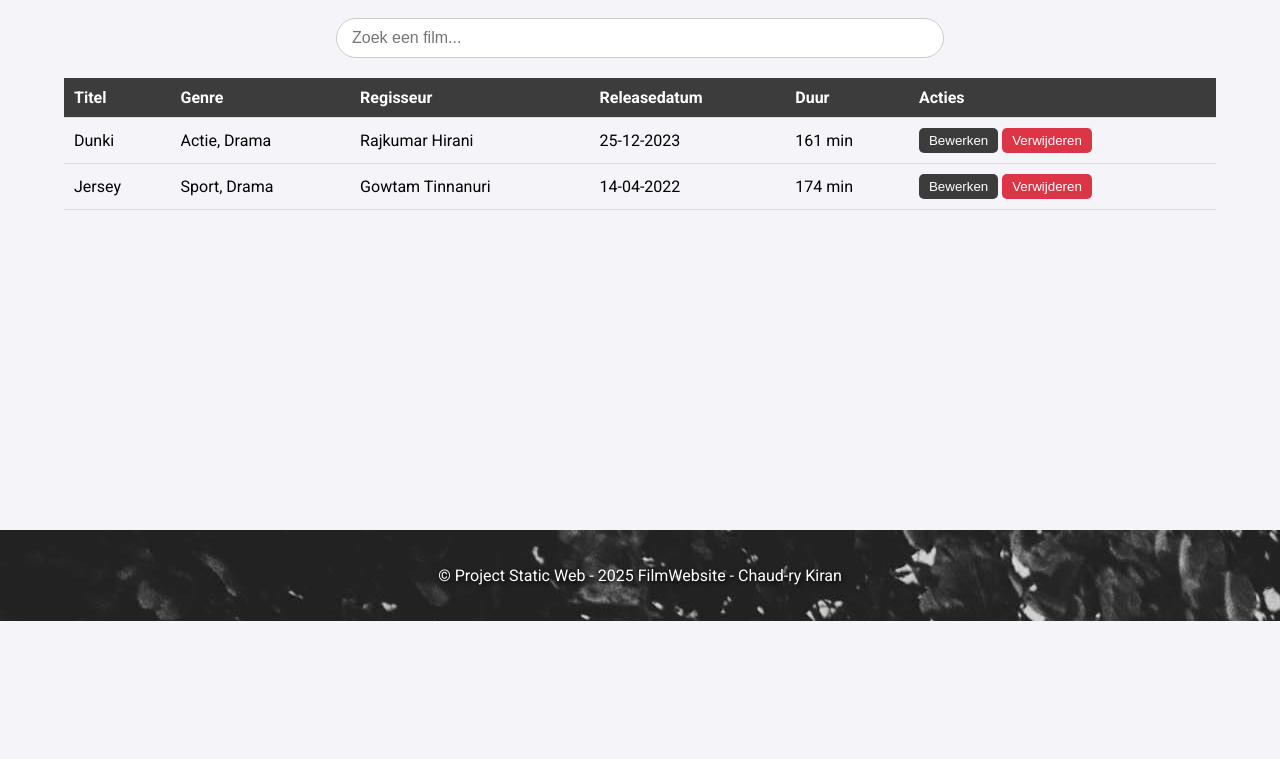
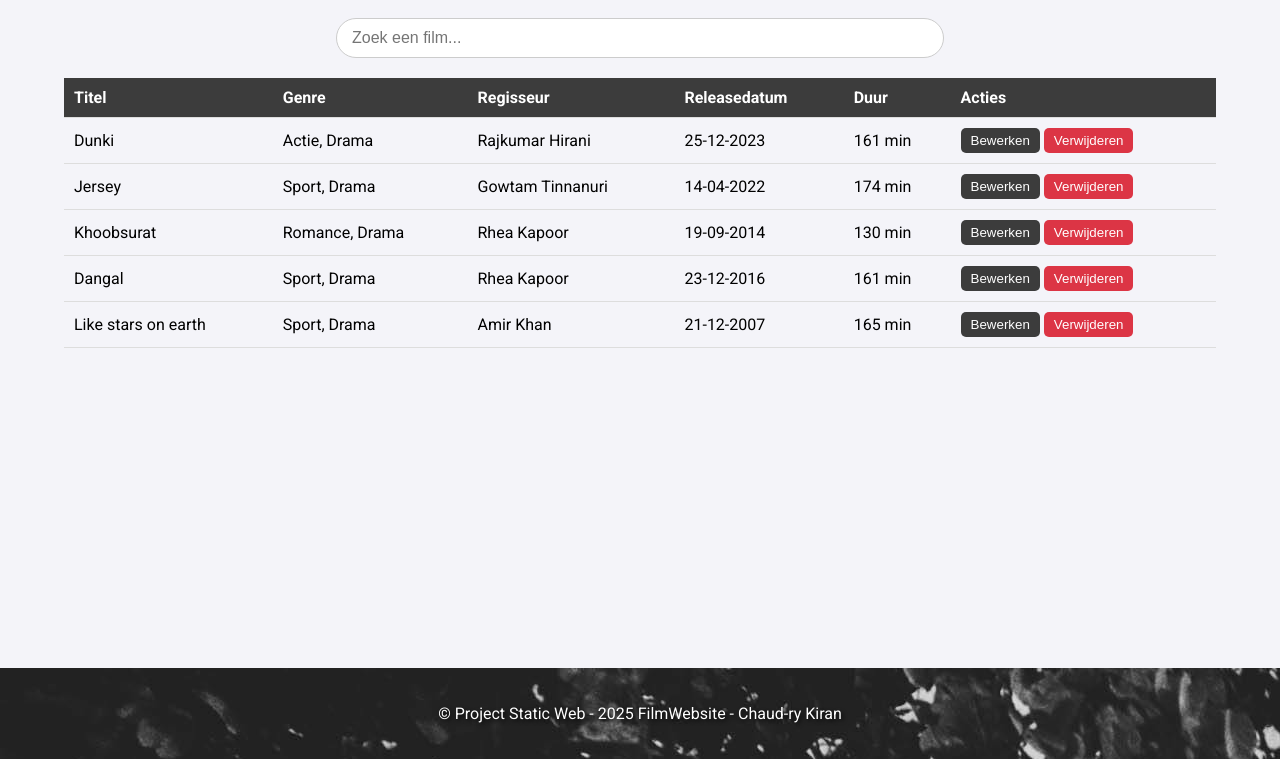
Before and after one commit to kiranchaudry97/Project_Film, a plain HTML site: page filmoverzicht.html in a window 1280 px wide. Shown: the part 142-901 px from the top of the page. Before the commit the page ends 800 px from the top, so only its background shows below. Drawn offline with Linux system fonts and the light colour scheme; a web font is replaced by a local one.

Commit message:
Updated
Film overzicht toevoegen

```diff
--- a/filmoverzicht.html
+++ b/filmoverzicht.html
@@ -59,6 +59,30 @@ wght@0,100;0,300;0,400;0,500;0,700;0,900;1,100;1,300;1,400;1,500;1,700;1,900&fam
         <td>174 min</td>
         <td><button class="edit">Bewerken</button> <button class="delete">Verwijderen</button></td>
       </tr>
+      <tr>
+        <td>Khoobsurat</td>
+        <td>Romance, Drama</td>
+        <td>Rhea Kapoor</td>
+        <td>19-09-2014</td>
+        <td>130 min</td>
+        <td><button class="edit">Bewerken</button> <button class="delete">Verwijderen</button></td>
+      </tr>
+      <tr>
+        <td>Dangal</td>
+        <td>Sport, Drama</td>
+        <td>Rhea Kapoor</td>
+        <td>23-12-2016</td>
+        <td>161 min</td>
+        <td><button class="edit">Bewerken</button> <button class="delete">Verwijderen</button></td>
+      </tr>
+      <tr>
+        <td>Like stars on earth</td>
+        <td>Sport, Drama</td>
+        <td>Amir Khan</td>
+        <td>21-12-2007</td>
+        <td>165 min</td>
+        <td><button class="edit">Bewerken</button> <button class="delete">Verwijderen</button></td>
+      </tr>
     </tbody>
   </table>
 
```
